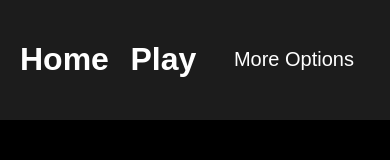
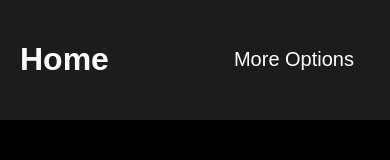
Before and after one commit to austdobe/blackJack, a React (Create React App) app: page / in a window 390 px wide. Shown: the top 160 px of the page. Built offline with nearby package versions, Linux system fonts and the light colour scheme.

Commit message:
adjusting small screen navbar

```diff
--- a/src/components/Header/header.styles.js
+++ b/src/components/Header/header.styles.js
@@ -26,11 +26,12 @@ export const Content = styled.div `
     .links{
         text-decoration: none;
         color: black;
-        font-weight: 300;
-
     }
     .links:hover{
         opacity: 0.8;
+    }
+    .dropLink{
+        background-color: var(--medGrey);
     }
     ul {
         list-style-type: none;
--- a/src/components/Header/index.js
+++ b/src/components/Header/index.js
@@ -11,13 +11,14 @@ const Header = () =>(
             <Link className='links' to='/'>
                 <h1>Home</h1>
             </Link>
-            <Link className='links' to='/game'>
-                <h1>Play</h1>
-            </Link>
+
             <ul>
                 <li className='dropdown'>
                     <a href='javascript:void(0)' className='dropdownButton'>More Options</a>
                     <div className="dropdownContent">
+                        <Link className='links dropLink' to='/game'>
+                            <h1>Play Blackjack</h1>
+                        </Link>
                         <a href="https://austdobe.github.io" target='_blank' rel="noreferrer">My Portfolio</a>
                         <a href="https://www.github.com/austdobe" target='_blank' rel="noreferrer">My Github Profile</a>
                     </div>
```
